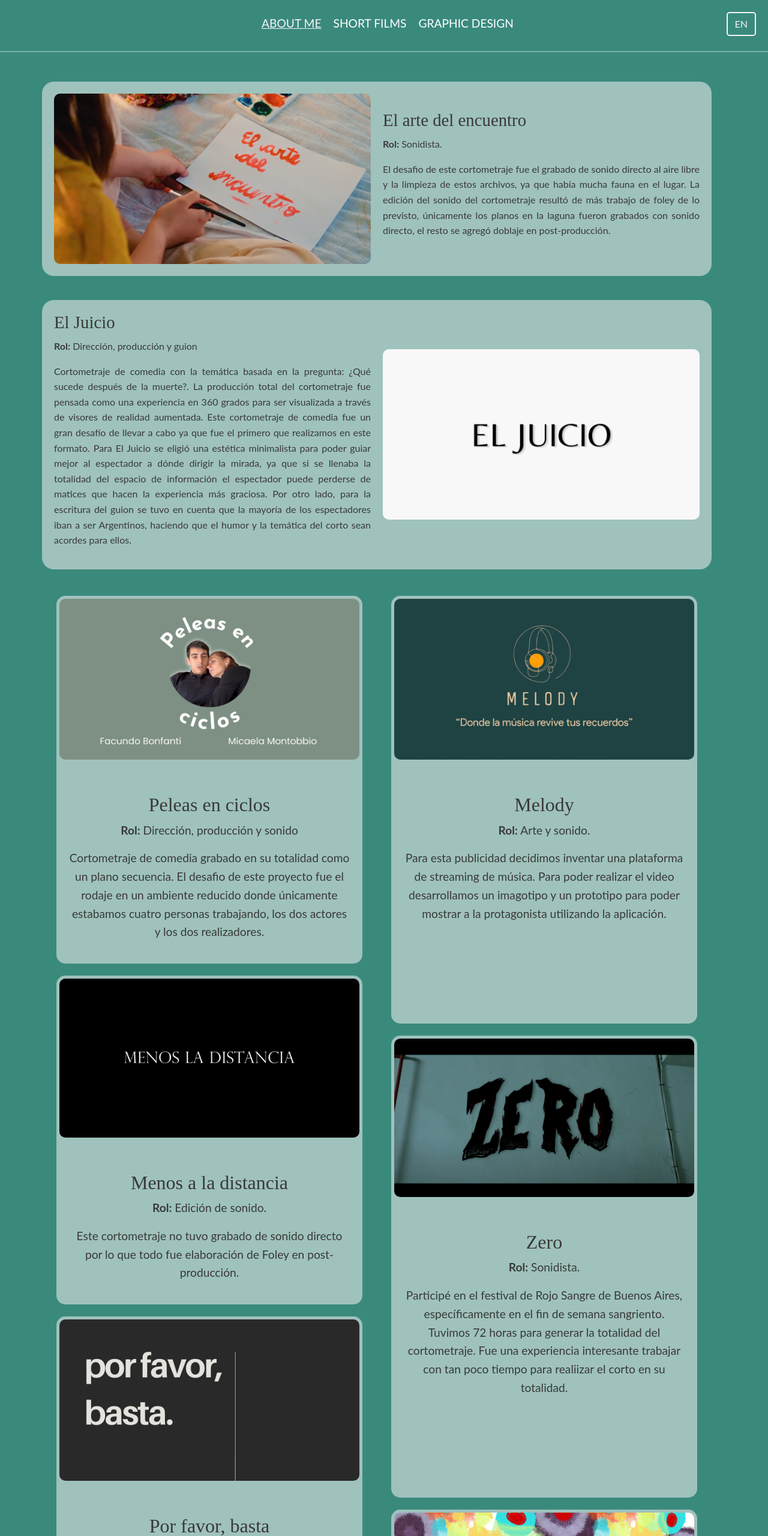
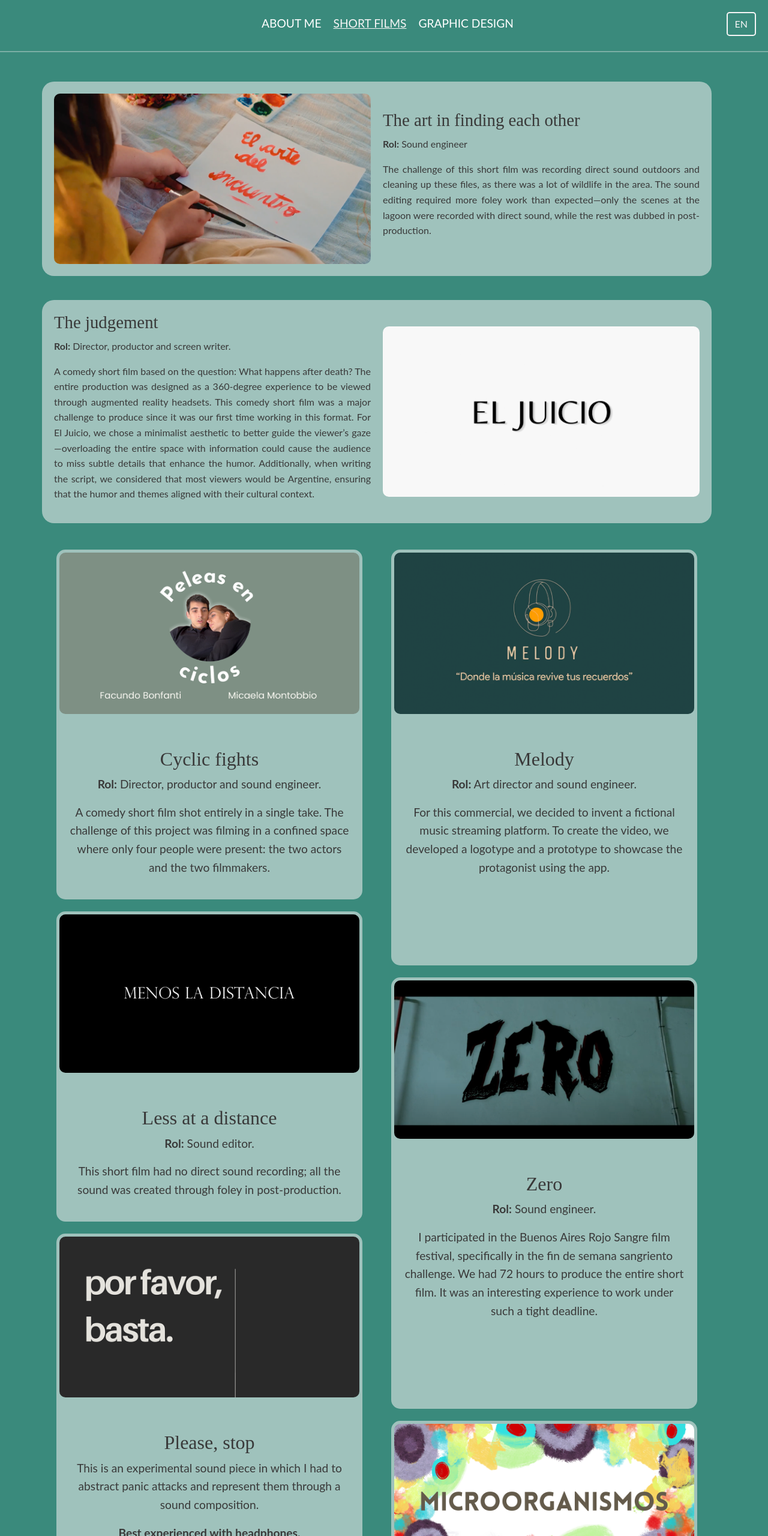
Before and after one commit to agustinabenitezcruz/portfolio, a plain HTML site: page enCortos.html in a window 1280 px wide. Shown: the top 2560 px of the page at 60% size. Drawn offline with nearby package versions, Linux system fonts and the light colour scheme; a web font is replaced by a local one.

Commit message:
Add files via upload

```diff
--- a/enCortos.html
+++ b/enCortos.html
@@ -3,7 +3,7 @@
 <head>
     <meta charset="UTF-8">
     <meta name="viewport" content="width=device-width, initial-scale=1.0">
-    <title>Cortos - Benitez Cruz</title>
+    <title>Short Films - Benitez Cruz</title>
 
     <link rel="stylesheet" href="https://cdn.jsdelivr.net/npm/bootstrap@5.2.1/dist/css/bootstrap.min.css">
     <link href="https://fonts.googleapis.com/css2?family=Amarante&display=swap" rel="stylesheet">
@@ -20,8 +20,8 @@
             <div class="bar"></div>
         </div>
         <ul class="nav-links" id="nav-links">
-            <li><a href="enIndex.html" class="active">ABOUT ME</a></li>
-            <li><a href="enCortos.html" >SHORT FILMS</a></li>
+            <li><a href="enIndex.html" >ABOUT ME</a></li>
+            <li><a href="enCortos.html" class="active" >SHORT FILMS</a></li>
             <li><a href="enUx-ui.html" >GRAPHIC DESIGN</a></li>
             <li id="lang-container">
               <a href="frCortos.html" id="lang-toggle">EN</a>
@@ -42,16 +42,16 @@
                     </a>
                 </div>
                 <div class="banner-text">
-                    <h2>El arte del encuentro</h2>
-                    <p><strong>Rol:</strong> Sonidista.</p>
-                    <p>El desafio de este cortometraje fue el grabado de sonido directo al aire libre y la limpieza de estos archivos, ya que había mucha fauna en el lugar. La edición del sonido del cortometraje resultó de más trabajo de foley de lo previsto, únicamente los planos en la laguna fueron grabados con sonido directo, el resto se agregó doblaje en post-producción. </p>
+                    <h2>The art in finding each other</h2>
+                    <p><strong>Rol:</strong> Sound engineer</p>
+                    <p>The challenge of this short film was recording direct sound outdoors and cleaning up these files, as there was a lot of wildlife in the area. The sound editing required more foley work than expected—only the scenes at the lagoon were recorded with direct sound, while the rest was dubbed in post-production. </p>
                 </div>
             </div>
             <div class="banner">
                 <div class="banner-text">
-                    <h2>El Juicio</h2>
-                    <p><strong>Rol:</strong> Dirección, producción y guion</p>
-                    <p>Cortometraje de comedia con la temática basada en la pregunta: ¿Qué sucede después de la muerte?. La producción total del cortometraje fue pensada como una experiencia en 360 grados para ser visualizada a través de visores de realidad aumentada. Este cortometraje de comedia fue un gran desafío de llevar a cabo ya que fue el primero que realizamos en este formato. Para El Juicio se eligió una estética minimalista para poder guiar mejor al espectador a dónde dirigir la mirada, ya que si se llenaba la totalidad del espacio de información el espectador puede perderse de matices que hacen la experiencia más graciosa. Por otro lado, para la escritura del guion se tuvo en cuenta que la mayoría de los espectadores iban a ser Argentinos, haciendo que el humor y la temática del corto sean acordes para ellos.</p>
+                    <h2>The judgement</h2>
+                    <p><strong>Rol:</strong> Director, productor and screen writer.</p>
+                    <p>A comedy short film based on the question: What happens after death? The entire production was designed as a 360-degree experience to be viewed through augmented reality headsets. This comedy short film was a major challenge to produce since it was our first time working in this format. For El Juicio, we chose a minimalist aesthetic to better guide the viewer’s gaze—overloading the entire space with information could cause the audience to miss subtle details that enhance the humor. Additionally, when writing the script, we considered that most viewers would be Argentine, ensuring that the humor and themes aligned with their cultural context.</p>
                 </div>
                 <div class="banner-img">
                     <a href="https://youtu.be/pOBqW1lEgTI">
@@ -67,9 +67,9 @@
                     <img src="imagenes/peleasEnCiclos.png" class="card-img-top" alt="Peleas en ciclos">
                 </a>
                 <div class="card-body">
-                    <h2>Peleas en ciclos</h2>
-                    <p><strong>Rol:</strong> Dirección, producción y sonido</p>
-                    <p>Cortometraje de comedia grabado en su totalidad como un plano secuencia. El desafio de este proyecto fue el rodaje en un ambiente reducido donde únicamente estabamos cuatro personas trabajando, los dos actores y los dos realizadores.</p>
+                    <h2>Cyclic fights</h2>
+                    <p><strong>Rol:</strong> Director, productor and sound engineer.</p>
+                    <p>A comedy short film shot entirely in a single take. The challenge of this project was filming in a confined space where only four people were present: the two actors and the two filmmakers.</p>
                 </div>
               </div>
               <div class="card">
@@ -77,9 +77,9 @@
                     <img src="imagenes/menosaladistancia.png" class="card-img-top" alt="Menos a la distancia">
                 </a>
                 <div class="card-body">
-                    <h2>Menos a la distancia</h2>
-                    <p><strong>Rol:</strong> Edición de sonido.</p>
-                    <p>Este cortometraje no tuvo grabado de sonido directo por lo que todo fue elaboración de Foley en post-producción.</p>
+                    <h2>Less at a distance</h2>
+                    <p><strong>Rol:</strong> Sound editor.</p>
+                    <p>This short film had no direct sound recording; all the sound was created through foley in post-production.</p>
                 </div>
               </div>
               <div class="card">
@@ -87,9 +87,9 @@
                     <img src="imagenes/porfavorbasta.png" class="card-img-top" alt="Por favor, basta">
                 </a>
                 <div class="card-body">
-                    <h2>Por favor, basta</h2>
-                    <p>Este es un trabajo de sonido experimental donde tuve que abstraer los ataques de pánico y representarlo con una obra sonora. </p>
-                    <p><strong>Escuchar con auriculares.</strong></p>
+                    <h2>Please, stop</h2>
+                    <p>This is an experimental sound piece in which I had to abstract panic attacks and represent them through a sound composition.</p>
+                    <p><strong>Best experienced with headphones.</strong></p>
                 </div>
               </div>
               <div class="card">
@@ -98,13 +98,13 @@
                 </a>
                 <div class="card-body">
                     <h2>COVID-19</h2>
-                    <p><strong>Rol:</strong> Edición de sonido.</p>
-                    <p>Trabajo en el que no hubo grabación de sonido directo por lo que todo fue hecho en post-producción.</p>
+                    <p><strong>Rol:</strong> Sound editor.</p>
+                    <p>A project with no direct sound recording, where all the audio was produced in post-production.</p>
                 </div>
               </div>
             </div>
 
-             <!-- Otros roles -->
+
             <div class="col">
               <div class="card">
                 <a href="https://www.youtube.com/watch?v=YwMItz1eU5c">
@@ -112,8 +112,8 @@
                 </a>
                 <div class="card-body">
                     <h2>Melody</h2>
-                    <p><strong>Rol:</strong> Arte y sonido.</p>
-                    <p>Para esta publicidad decidimos inventar una plataforma de streaming de música. Para poder realizar el video desarrollamos un imagotipo y un prototipo para poder mostrar a la protagonista utilizando la aplicación.</p>
+                    <p><strong>Rol:</strong> Art director and sound engineer.</p>
+                    <p>For this commercial, we decided to invent a fictional music streaming platform. To create the video, we developed a logotype and a prototype to showcase the protagonist using the app.</p>
                 </div>
               </div>
               <div class="card">
@@ -122,8 +122,8 @@
                 </a>
                 <div class="card-body">
                     <h2>Zero</h2>
-                    <p><strong>Rol:</strong> Sonidista.</p>
-                    <p>Participé en el festival de Rojo Sangre de Buenos Aires, específicamente en el fin de semana sangriento. Tuvimos 72 horas para generar la totalidad del cortometraje. Fue una experiencia interesante trabajar con tan poco tiempo para realiizar el corto en su totalidad. </p>
+                    <p><strong>Rol:</strong> Sound engineer.</p>
+                    <p>I participated in the Buenos Aires Rojo Sangre film festival, specifically in the fin de semana sangriento challenge. We had 72 hours to produce the entire short film. It was an interesting experience to work under such a tight deadline. </p>
                 </div>
               </div>
 
@@ -132,9 +132,9 @@
                     <img src="imagenes/microorganismos.png" class="card-img-top" alt="Microorganismos">
                 </a>
                 <div class="card-body">
-                    <h2>Microorganismos</h2>
-                    <p>Este es un trabajo de sonido experimental donde me base en la ciencia para crear la orbra. Cada color tiene su frecuencia que traspolé a la frecuencia de sonido, la posición vertical corresponde a una nota musical y la posición horizontal al espacio en el que se escucha. El tema de la obra es la población de un espacio.</p>
-                    <p><strong>Escuchar con auriculares.</strong></p>
+                    <h2>Microorganisms</h2>
+                    <p>This is an experimental sound project where I used science as a basis to create the piece. Each color has a corresponding frequency, which I translated into a sound frequency. The vertical position corresponds to a musical note, while the horizontal position represents the spatial location of the sound. The theme of the piece is the population of a space.</p>
+                    <p><strong>Best experienced with headphones.</strong></p>
                 </div>
               </div>
 
```
Also changed, not shown: frCortos.html (+26 -26 lines).
